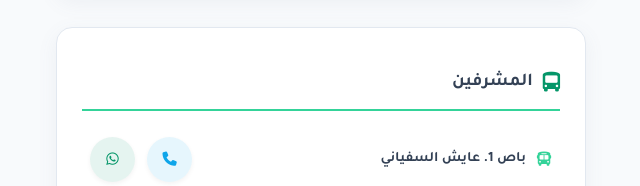
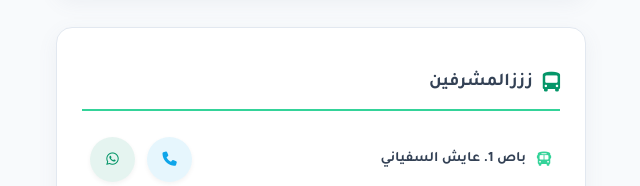
Before and after one commit to imoh11/qhaj, a plain HTML site: page index.html in a window 1280 px wide. Shown: the part 1114-1300 px from the top of the page, 319-959 px from the left. Drawn offline with Linux system fonts and the light colour scheme; no server answers.

Commit message:
Update index.html

```diff
--- a/index.html
+++ b/index.html
@@ -103,7 +103,7 @@
         </div>
 
         <div class="info-card" id="supervisors">
-            <h2 class="info-card-title"><i class="fas fa-bus-alt"></i> المشرفين</h2>
+            <h2 class="info-card-title"><i class="fas fa-bus-alt"></i> زززالمشرفين</h2>
             <ul class="contact-list">
                 <li class="contact-list-item">
                     <span class="name-label"><i class="fas fa-bus"></i> باص 1. عايش السفياني</span>
```
